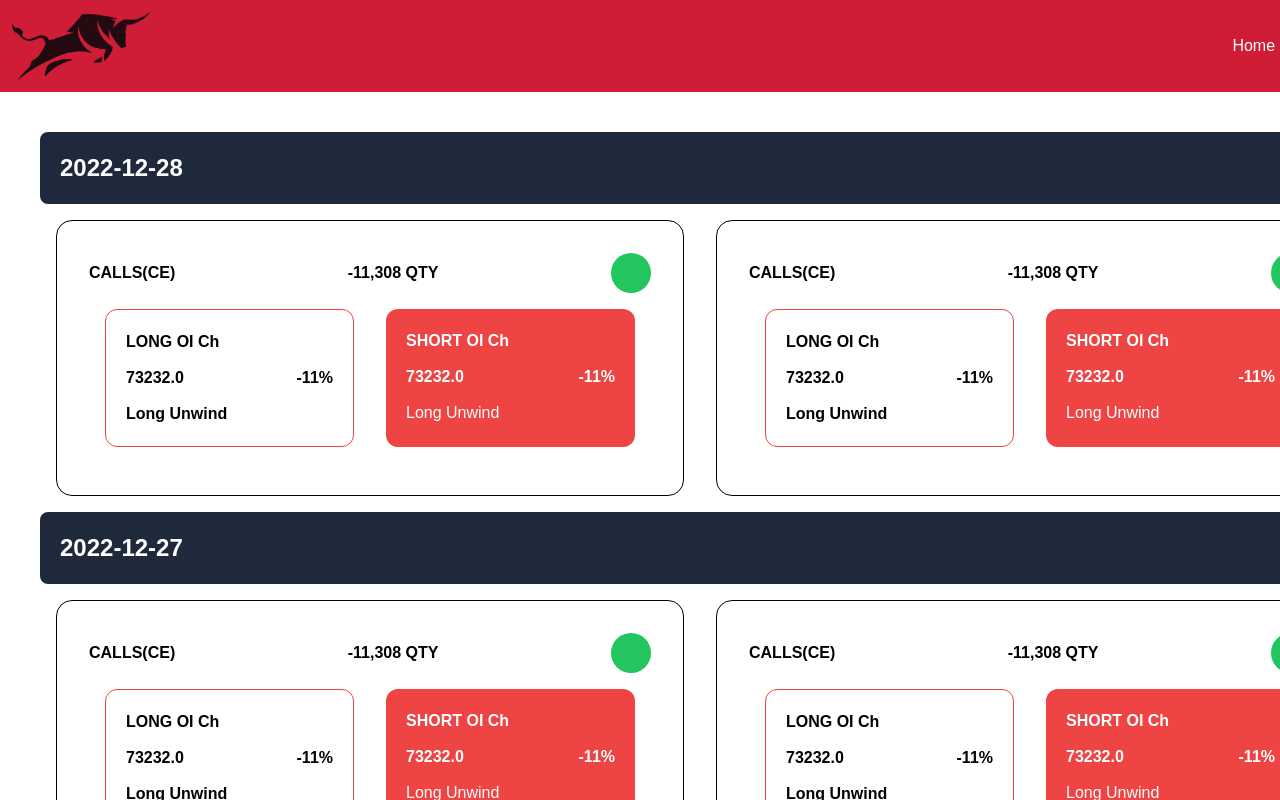
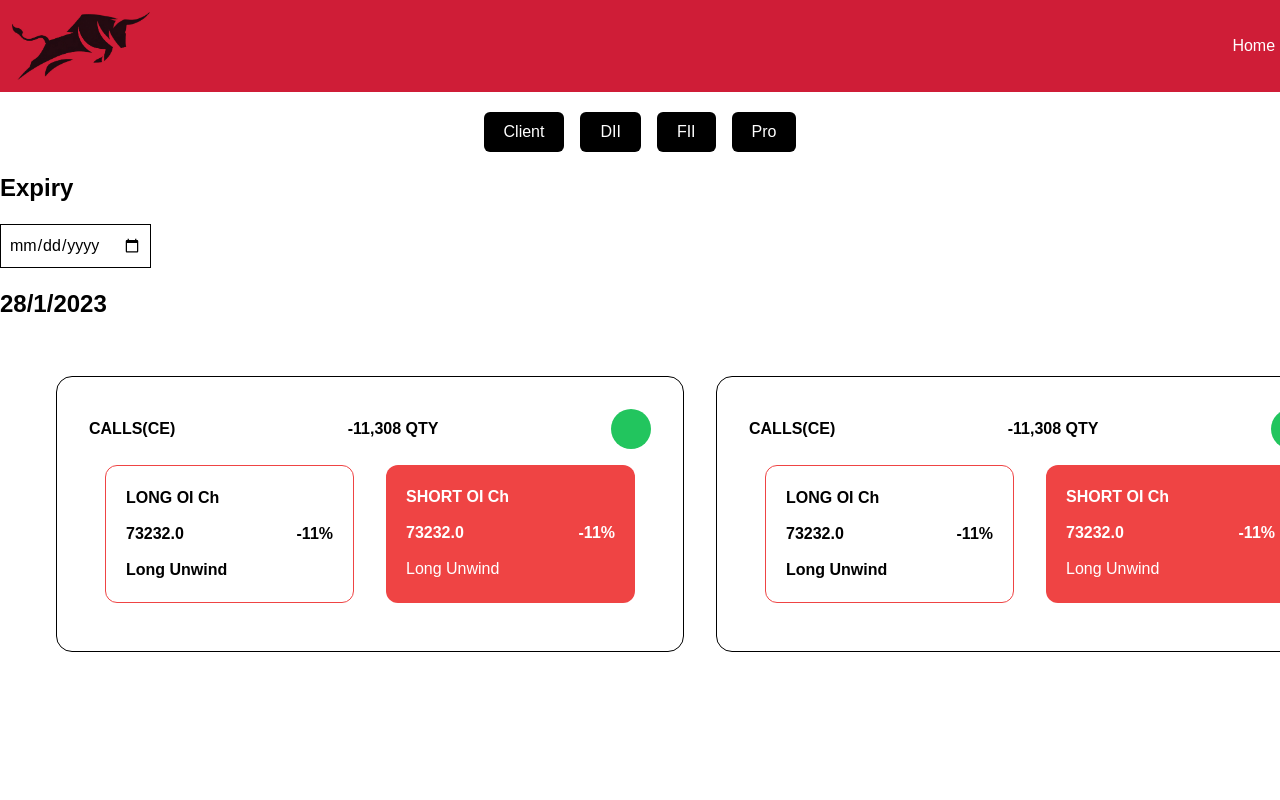
Before and after one commit to kamaluiuxd/future-bull, a React (Create React App) app: page / in a window 1280 px wide. Shown: the top 800 px of the page. Built offline with nearby package versions, Linux system fonts and the light colour scheme.

Commit message:
Date Picker Cat Menu Set

```diff
--- /dev/null
+++ b/src/Components/CatMenu.js
@@ -0,0 +1,44 @@
+import { useState } from "react";
+const current = new Date();
+const currentDate = `${current.getDate()}/${current.getMonth() + 1}/${current.getFullYear()}`;
+
+const CatMenu = ({ tradeData, setTradeData }) => {
+	const [date, setDate] = useState(currentDate);
+
+	console.log(date);
+
+	const filterItem = (company) => {
+		const updatedItem = tradeData.filter((currentElement) => {
+			return currentElement.companyName === company;
+		});
+		setTradeData(updatedItem);
+	};
+	return (
+		<>
+			<div className="flex justify-center container">
+				<div className=" my-5 flex justify-center">
+					<div className="flex justify-evenly space-x-4 text-white">
+						<button className="bg-black px-5 py-2 rounded-md" onClick={() => filterItem("Client")}>
+							Client
+						</button>
+						<button className="bg-black px-5 py-2 rounded-md" onClick={() => filterItem("DII")}>
+							DII
+						</button>
+						<button className="bg-black px-5 py-2 rounded-md" onClick={() => filterItem("FII")}>
+							FII
+						</button>
+						<button className="bg-black px-5 py-2 rounded-md" onClick={() => filterItem("Pro")}>
+							Pro
+						</button>
+					</div>
+				</div>
+			</div>
+			<div className="space-y-5">
+				<h1 className="text-2xl font-bold">Expiry</h1>
+				<input className="border border-black p-2" type="date" value={date} onChange={(e) => setDate(e.target.value)} />
+				<h1 className="text-2xl font-bold">{date}</h1>
+			</div>
+		</>
+	);
+};
+export default CatMenu;
--- a/src/Components/TradeCard.js
+++ b/src/Components/TradeCard.js
@@ -1,45 +1,7 @@
-const TableData = ({ tradeData }) => {
+const TradeCard = () => {
 	return (
 		<div>
-			{tradeData.map((trData, i) => {
-				return (
-					<div key={i}>
-						<div className="bg-slate-800 text-white p-5 rounded-lg">
-							<h1 className="text-2xl font-bold">{trData.date}</h1>
-						</div>
-						<div className="grid grid-cols-2">
 			{/* Card Start */}
-							<div className="bg-white border border-black p-8 m-4 rounded-2xl">
-								<div className="flex justify-between items-center">
-									<p className="font-bold">CALLS(CE)</p>
-									<p className="font-bold">
-										-11,308<span> QTY</span>
-									</p>
-									<p className="w-10 h-10 bg-green-500 rounded-full"></p>
-								</div>
-								<div className="grid grid-cols-2">
-									<div className="bg-white border border-red-500 p-5 m-4 rounded-xl">
-										<div className="space-y-3">
-											<p className="font-bold">LONG OI Ch</p>
-											<div className="flex justify-between items-center">
-												<p className="font-bold">73232.0</p>
-												<p className="font-bold"> -11%</p>
-											</div>
-											<p className="font-bold">Long Unwind</p>
-										</div>
-									</div>
-									<div className="bg-red-500 p-5 m-4 rounded-xl text-white">
-										<div className="space-y-3">
-											<p className="font-bold">SHORT OI Ch</p>
-											<div className="flex justify-between items-center">
-												<p className="font-bold">73232.0</p>
-												<p className="font-bold"> -11%</p>
-											</div>
-											<p>Long Unwind</p>
-										</div>
-									</div>
-								</div>
-							</div>
 			<div className="bg-white border border-black p-8 m-4 rounded-2xl">
 				<div className="flex justify-between items-center">
 					<p className="font-bold">CALLS(CE)</p>
@@ -73,10 +35,6 @@ const TableData = ({ tradeData }) => {
 			</div>
 			{/* Card End */}
 		</div>
-					</div>
-				);
-			})}
-		</div>
 	);
 };
-export default TableData;
+export default TradeCard;
--- a/src/Pages/Home.js
+++ b/src/Pages/Home.js
@@ -1,20 +1,32 @@
 import { useEffect, useState } from "react";
-import { default as TableData, default as TradeCard } from "../Components/TradeCard";
+import CatMenu from "../Components/CatMenu";
+import TradeCard from "../Components/TradeCard";
 
 import data from "../data.json";
 
 const Home = () => {
 	const [tradeData, setTradeData] = useState([]);
-
 	useEffect(() => {
 		setTradeData(data.openIndex);
 	}, []);
 
+	const filterItem = (company) => {
+		// const updatedItem = tradeData.companyOpenIndex.filter((currentElement) => {
+		// 	return currentElement.companyName === company;
+		// });
+		// setTradeData(updatedItem);
+		// console.log(updatedItem);
+	};
+
+	console.log(tradeData);
 	return (
 		<section className="w-[1400px] mx-auto">
+			<CatMenu />
 			<section className="m-10">
-				<TradeCard tradeData={tradeData} />
-				<TableData tradeData={tradeData} />
+				<section className="grid grid-cols-2">
+					<TradeCard tradeData={tradeData} />
+					<TradeCard tradeData={tradeData} />
+				</section>
 			</section>
 		</section>
 	);
```
Also changed, not shown: src/data copy.json (deleted, +0 -44 lines). Lines whose indentation alone changed are shown as unchanged.
